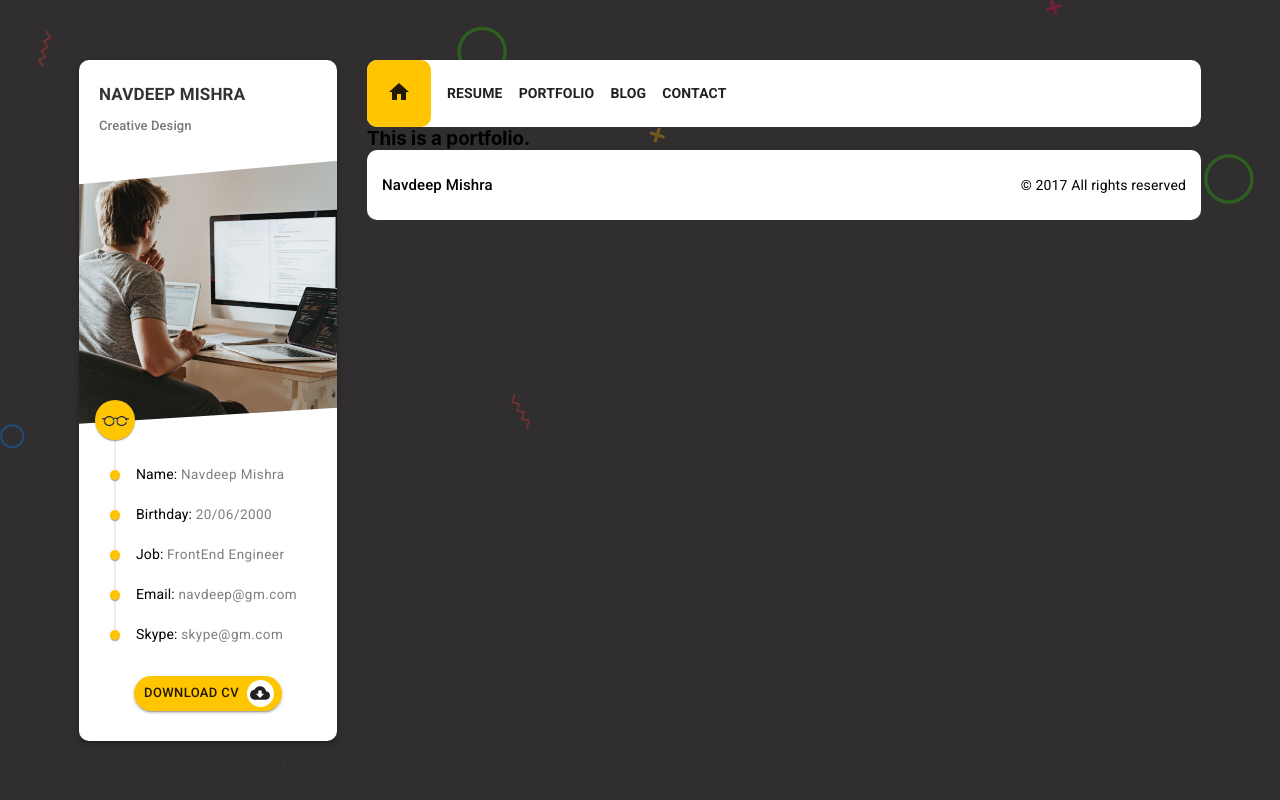
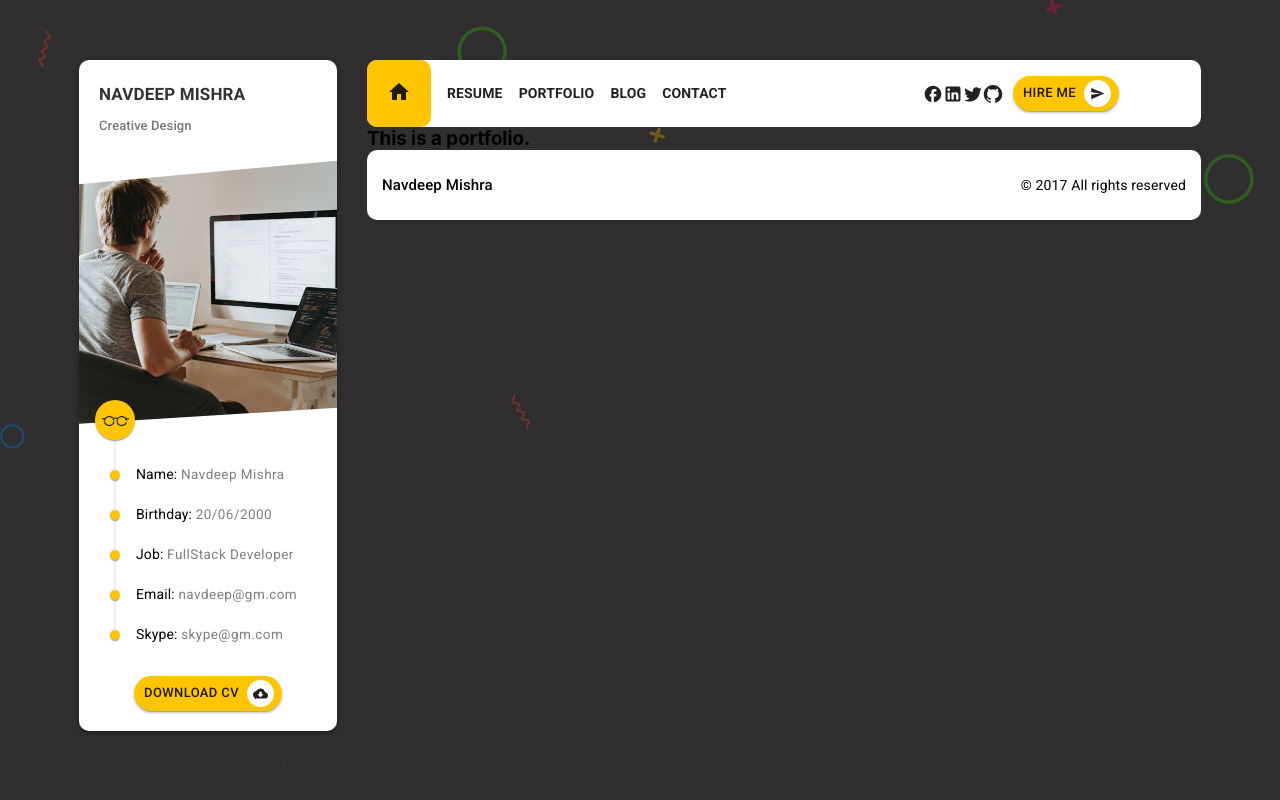
Before and after one commit to navdeepm20/React_Portfolio, a React (Create React App) app: page /portfolio in a window 1280 px wide. Built offline with nearby package versions, Linux system fonts and the light colour scheme.

Commit message:
finished header and footer

```diff
--- a/src/components/Header/Header.jsx
+++ b/src/components/Header/Header.jsx
@@ -3,12 +3,26 @@ import Paper from "@mui/material/Paper";
 import Box from "@mui/material/Box";
 import HomeIcon from "@mui/icons-material/Home";
 import Stack from "@mui/material/Stack";
+import Grid from "@mui/material/Grid";
 import { Typography } from "@mui/material";
 import { useStyles } from "./header_styles";
+import FacebookOutlinedIcon from "@mui/icons-material/FacebookOutlined";
+import LinkedInIcon from "@mui/icons-material/LinkedIn";
+import TwitterIcon from "@mui/icons-material/Twitter";
+import GitHubIcon from "@mui/icons-material/GitHub";
+import Btn from "../sub_components/Btn/Btn";
+import SendIcon from "@mui/icons-material/Send";
 function Header() {
   const classes = useStyles();
   return (
     <Paper elevation={0} sx={{ borderRadius: "10px" }}>
+      <Grid
+        container
+        display="flex"
+        alignItems="center"
+        justifyContent="space-between"
+      >
+        <Grid item lg={8}>
           <Box>
             <Stack direction="row" spacing={2} alignItems="center">
               <Box className={`${classes.navbar_items} ${classes.navbar_home}`}>
@@ -48,7 +62,32 @@ function Header() {
               </Typography>
             </Stack>
           </Box>
-      <Box></Box>
+        </Grid>
+        <Grid item lg={4} sx={{ pr: "10px" }}>
+          <Stack direction="row" alignItems="center">
+            <Box sx={{ mr: "10px" }}>
+              <Stack direction="row">
+                <FacebookOutlinedIcon fontSize="small" />
+                <LinkedInIcon fontSize="small" />
+                <TwitterIcon fontSize="small" />
+                <GitHubIcon fontSize="small" />
+              </Stack>
+            </Box>
+            <Box
+              sx={{
+                display: "flex",
+                justifyContent: "center",
+                alignItems: "center",
+              }}
+            >
+              <Btn
+                title="Hire Me"
+                icon={<SendIcon style={{ fontSize: "15px" }} />}
+              ></Btn>
+            </Box>
+          </Stack>
+        </Grid>
+      </Grid>
     </Paper>
   );
 }
--- a/src/components/Profile/Profile.jsx
+++ b/src/components/Profile/Profile.jsx
@@ -39,10 +39,12 @@ const Profile = () => {
       </Box>
       <Box className={classes.button_timeline_container}>
         <TimelineComponent />
-        <Btn
-          title="Download Cv"
-          icon={<CloudDownloadIcon fontSize="small" />}
-        ></Btn>
+        <Box style={{ marginBottom: "20px", margin: "0 auto 20px" }}>
+          <Btn
+            title="Download Cv"
+            icon={<CloudDownloadIcon style={{ fontSize: "15px" }} />}
+          ></Btn>
+        </Box>
       </Box>
     </Paper>
   );
--- a/src/components/sub_components/Btn/Btn.jsx
+++ b/src/components/sub_components/Btn/Btn.jsx
@@ -11,7 +11,6 @@ function Btn({ title, icon }) {
     <ThemeProvider theme={btnTheme}>
       <Button
         variant="contained"
-        sx={{ mb: "30px" }}
         endIcon={icon ? <div className={classes.icon}>{icon}</div> : null}
         className={classes.btn}
         size="small"
--- a/src/components/sub_components/Btn/btn_styles.jsx
+++ b/src/components/sub_components/Btn/btn_styles.jsx
@@ -4,7 +4,7 @@ export const useStyles = makeStyles({
   btn: {
     maxWidth: "148px",
     margin: "auto",
-    marginBottom: "30px",
+    // marginBottom: "30px",
   },
   icon: {
     background: "#fff",
--- a/src/components/sub_components/Timeline/Timeline.jsx
+++ b/src/components/sub_components/Timeline/Timeline.jsx
@@ -1,47 +1,62 @@
-import Timeline from '@mui/lab/Timeline';
-import TimelineItem from '@mui/lab/TimelineItem';
-import TimelineSeparator from '@mui/lab/TimelineSeparator';
-import TimelineConnector from '@mui/lab/TimelineConnector';
-import TimelineContent from '@mui/lab/TimelineContent';
-import TimelineDot from '@mui/lab/TimelineDot';
-import { useStyles } from './timeline_styles';
-import TimelineSeparatorComponets from './TimelineSeparatorComponents';
-import Typography from '@mui/material/Typography';
+import Timeline from "@mui/lab/Timeline";
+import TimelineItem from "@mui/lab/TimelineItem";
+import TimelineSeparator from "@mui/lab/TimelineSeparator";
+import TimelineConnector from "@mui/lab/TimelineConnector";
+import TimelineContent from "@mui/lab/TimelineContent";
+import TimelineDot from "@mui/lab/TimelineDot";
+import { useStyles } from "./timeline_styles";
+import TimelineSeparatorComponets from "./TimelineSeparatorComponents";
+import Typography from "@mui/material/Typography";
 const profile_data = {
   Name: "Navdeep Mishra",
   Birthday: "20/06/2000",
-	Job: "FrontEnd Engineer",
+  Job: "FullStack Developer",
   Email: "navdeep@gm.com",
   Skype: "skype@gm.com",
-}
+};
 
-export const TimelineComponent = (props)=>{
-	const classes = useStyles()
-	let counter = 0
-	return(
+export const TimelineComponent = (props) => {
+  const classes = useStyles();
+  let counter = 0;
+  return (
     <Timeline>
       <TimelineItem className={classes.timeline_item}>
-					<TimelineSeparatorComponets/>
-					<TimelineContent className={classes.timeline_content}> </TimelineContent>
+        <TimelineSeparatorComponets />
+        <TimelineContent className={classes.timeline_content}>
+          {" "}
+        </TimelineContent>
       </TimelineItem>
-				{
-					Object.keys(profile_data).map((el,key)=>{
-							counter+=1
-							console.log(counter===Object.keys(profile_data).length)
-							return <TimelineItem  key={key} className={classes.timeline_item,classes.timeline_margin}>
-								{counter===Object.keys(profile_data).length ? <TimelineSeparator>
-									<TimelineDot className={classes.timelinedot}/>
-
-								</TimelineSeparator> : <TimelineSeparator>
-									<TimelineDot className={classes.timelinedot}/>
+      {Object.keys(profile_data).map((el, key) => {
+        counter += 1;
+        console.log(counter === Object.keys(profile_data).length);
+        return (
+          <TimelineItem
+            key={key}
+            className={(classes.timeline_item, classes.timeline_margin)}
+          >
+            {counter === Object.keys(profile_data).length ? (
+              <TimelineSeparator>
+                <TimelineDot className={classes.timelinedot} />
+              </TimelineSeparator>
+            ) : (
+              <TimelineSeparator>
+                <TimelineDot className={classes.timelinedot} />
                 <TimelineConnector className={classes.timelineconnector} />
-								</TimelineSeparator >	}
-								<TimelineContent className={classes.timeline_content}>{el}: <Typography variant='caption' component="span" className={classes.data_values}>{profile_data[el]}</Typography></TimelineContent>
+              </TimelineSeparator>
+            )}
+            <TimelineContent className={classes.timeline_content}>
+              {el}:{" "}
+              <Typography
+                variant="caption"
+                component="span"
+                className={classes.data_values}
+              >
+                {profile_data[el]}
+              </Typography>
+            </TimelineContent>
           </TimelineItem>
-
-					})
-				}
-
+        );
+      })}
     </Timeline>
-	)
-}
+  );
+};
```
Lines whose indentation alone changed are shown as unchanged.
